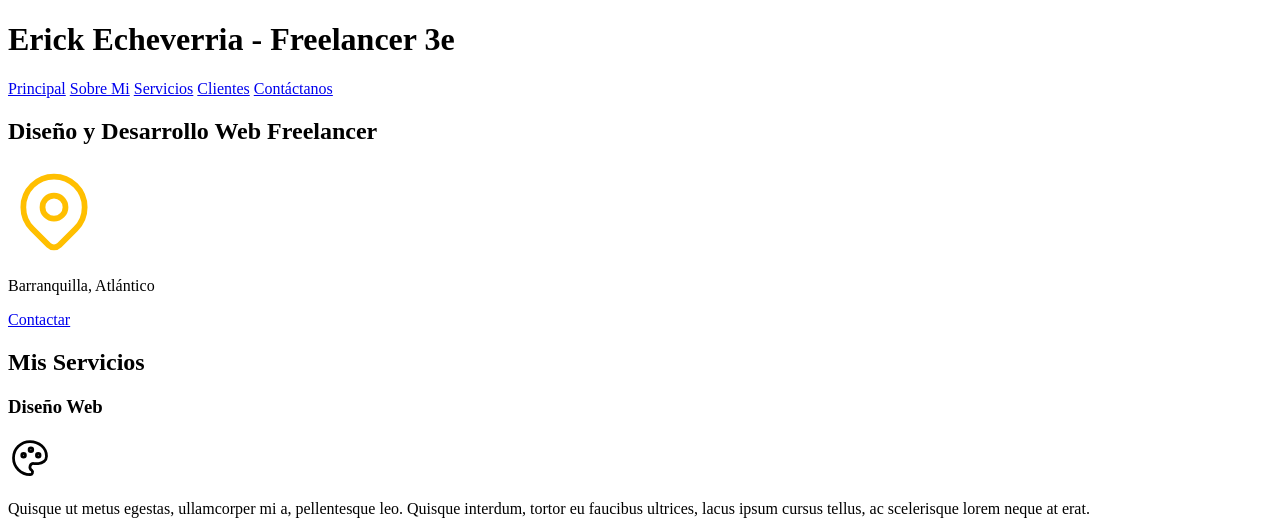
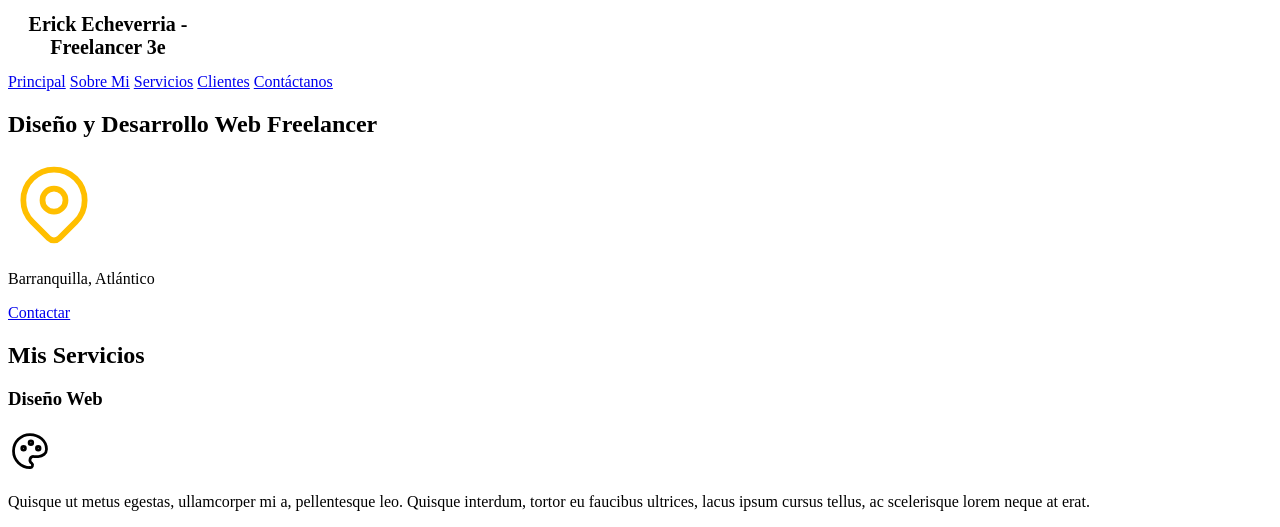
Before and after one commit to eecheverrianunez/FreelancerErick, a plain HTML site: page index.html in a window 1280 px wide. Shown: the top 527 px of the page. Drawn offline with Linux system fonts and the light colour scheme.

Commit message:
Inicio de Css 3e

```diff
--- /dev/null
+++ b/css/style.css
@@ -0,0 +1,13 @@
+html {
+    font-size: 62.5%;
+}
+
+body {
+    font-size:16px;
+}
+
+h1 {
+    text-align: center;
+    font-size: 2rem;
+    width: 20rem;
+}
--- a/index.html
+++ b/index.html
@@ -4,6 +4,9 @@
     <meta charset="UTF-8">
     <meta name="viewport" content="width=device-width, initial-scale=1.0">
     <title>Diseñador Freelancer</title>
+    <link rel="preload" href="css/style.css" as="style"> <!-- Para hacer mas rapido el performan del diseño-->
+    <link rel="stylesheet" href="css/style.css">
+
 </head>
 <body>
     <header>
```
